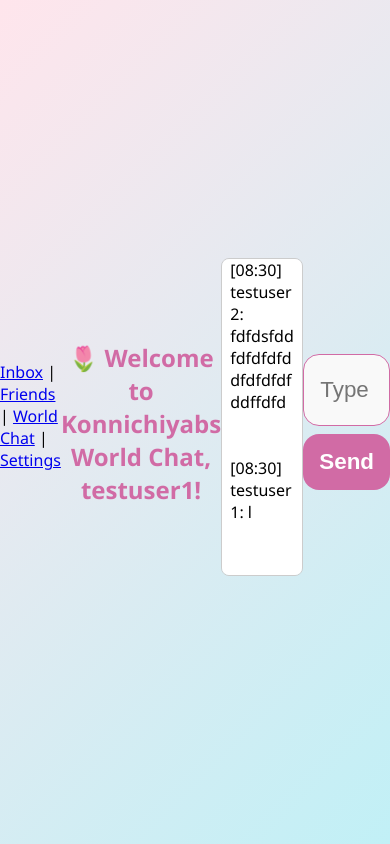
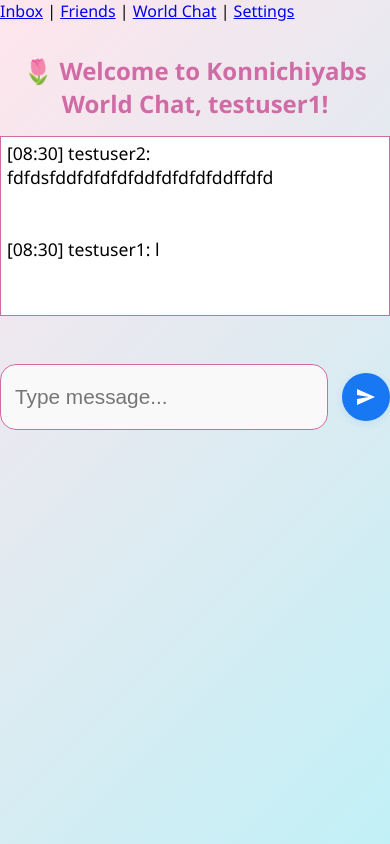
Before and after one commit to yaaabs/konnichiwa, a Flask app: page /chat in a window 390 px wide. Run offline with Flask 3, Linux system fonts and the light colour scheme; a user stored in the database is signed in; data comes from the database, SQL or seed files in the repository; both versions use the stored data as it was after the commit; some libraries are stand-ins or nearby versions.

Commit message:
Fixed mobile dms

```diff
--- a/static/style.css
+++ b/static/style.css
@@ -11,18 +11,33 @@ h2 {
   margin-bottom: 16px;
 }
 
-#chat-box {
+.chat-container {
+  max-width: 500px;
+  width: 100%;
+  margin: 32px auto;
+  background: rgba(255,255,255,0.95);
+  border-radius: 16px;
+  box-shadow: 0 4px 24px rgba(209,107,165,0.08);
+  padding: 18px 12px;
+  display: flex;
+  flex-direction: column;
+  align-items: center;
+}
+
+#chat-box, #dm-box {
   background: #fff;
   border: 1px solid #d16ba5;
   border-radius: 8px;
   height: 300px;
   overflow-y: scroll;
-  overflow-x: hidden; /* Prevent horizontal scroll */
+  overflow-x: hidden;
   padding: 8px;
   margin-bottom: 10px;
   font-size: 1rem;
-  white-space: pre-line; /* Preserve line breaks, wrap text */
-  word-break: break-word; /* Break long words */
+  white-space: pre-line;
+  word-break: break-word;
+  width: 100%;
+  box-sizing: border-box;
 }
 
 #chat-form, #dm-form {
@@ -65,34 +80,75 @@ button[type="submit"]:hover, #dm-form button:hover {
   background: #c777b9;
 }
 
+/* Messenger-style send button for mobile */
 @media (max-width: 600px) {
   body {
     padding: 0;
     min-height: 100vh;
-    display: flex;
-    justify-content: center;
-    align-items: center;
+    display: block;
+    justify-content: unset;
+    align-items: unset;
   }
-  #chat-box {
+  .chat-container {
+    max-width: 100vw;
+    width: 100vw;
+    margin: 0;
+    border-radius: 0;
+    box-shadow: none;
+    background: none;
+    padding: 0;
+  }
+  #chat-box, #dm-box {
     height: 180px;
-    font-size: 1rem;
+    font-size: 1.1rem;
+    margin-bottom: 8px;
+    border-radius: 0;
+    padding: 6px;
+    background: #fff;
+    border: 1px solid #d16ba5;
   }
   #chat-form, #dm-form {
-    flex-direction: column;
-    gap: 14px;
-    max-width: 95vw;
+    flex-direction: row;
+    gap: 8px;
+    max-width: 100vw;
     margin: 0 auto;
-    align-items: stretch;
+    align-items: center;
     justify-content: center;
+    background: none;
+    box-shadow: none;
+    border-radius: 0;
+    padding: 0;
   }
-  #message-input, #dm-input, button[type="submit"], #dm-form button {
+  #message-input, #dm-input {
     width: 100%;
-    font-size: 1.4rem;
-    padding: 22px 16px;
+    font-size: 1.3rem;
+    padding: 20px 14px;
     border-radius: 16px;
-    min-height: 56px;
+    min-height: 54px;
     margin: 0;
     box-sizing: border-box;
+    background: #f9f9f9;
+    border: 1px solid #d16ba5;
+  }
+  button[type="submit"], #dm-form button {
+    width: 48px;
+    min-width: 48px;
+    height: 48px;
+    padding: 0;
+    border-radius: 50%;
+    background: #1877f2;
+    color: #fff;
+    font-size: 1.5rem;
+    display: flex;
+    align-items: center;
+    justify-content: center;
+    margin-left: 6px;
+    box-shadow: 0 2px 8px rgba(24,119,242,0.12);
+    border: none;
+    font-weight: bold;
+  }
+  button[type="submit"]:hover, #dm-form button:hover {
+    background: #0056d2;
   }
 }
 
--- a/templates/chat.html
+++ b/templates/chat.html
@@ -82,16 +82,22 @@
 </head>
 <body>
   {% include 'navbar.html' %}
+  <div class="chat-container">
     <h2>🌷 Welcome to Konnichiyabs World Chat, {{ username }}!</h2>
-  <div id="chat-box" style="border: 1px solid #ccc; height: 300px; overflow-y: scroll; background: #fff; border-radius: 8px; margin-bottom: 10px;">
+    <div id="chat-box">
       {% for m in messages %}
         <div>[{{ m['timestamp'] }}] {{ m['username'] }}: {{ m['msg'] }}</div>
       {% endfor %}
     </div>
     <div id="typing-box" style="margin: 8px 0; color: #888; text-align: left; min-height: 24px;"></div>
-  <form id="chat-form" style="display: flex; gap: 8px;">
-    <input id="message-input" placeholder="Type message..." required style="flex: 1; min-width: 0;">
-    <button type="submit" style="padding: 0 16px;">Send</button>
+    <form id="chat-form">
+      <input id="message-input" placeholder="Type message..." required>
+      <button type="submit" aria-label="Send">
+        <svg width="24" height="24" viewBox="0 0 24 24" fill="none">
+          <path d="M3 20L21 12L3 4V10L15 12L3 14V20Z" fill="currentColor"/>
+        </svg>
+      </button>
     </form>
+  </div>
 </body>
 </html>
```
Also changed, not shown: templates/chat_dm.html (+10 -4 lines), chat.db. Lines whose indentation alone changed are shown as unchanged.
